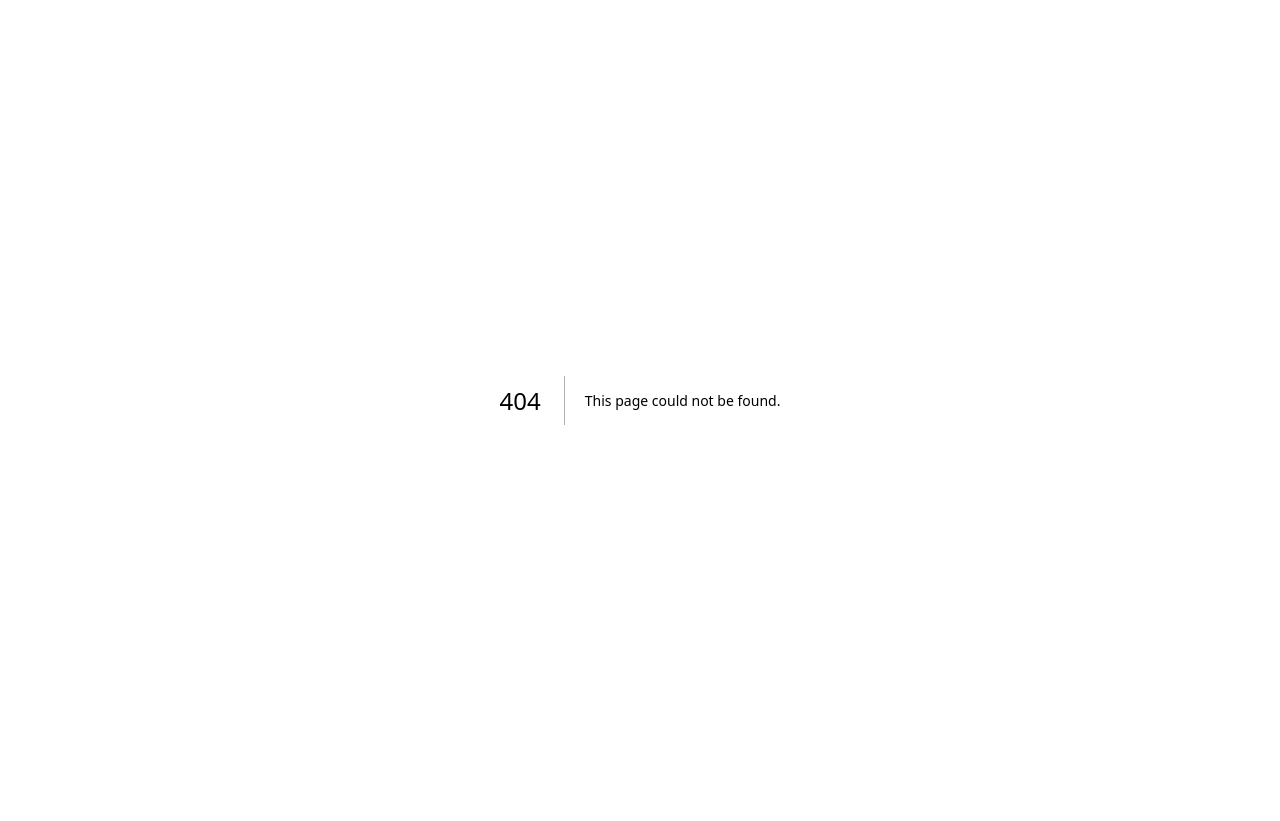
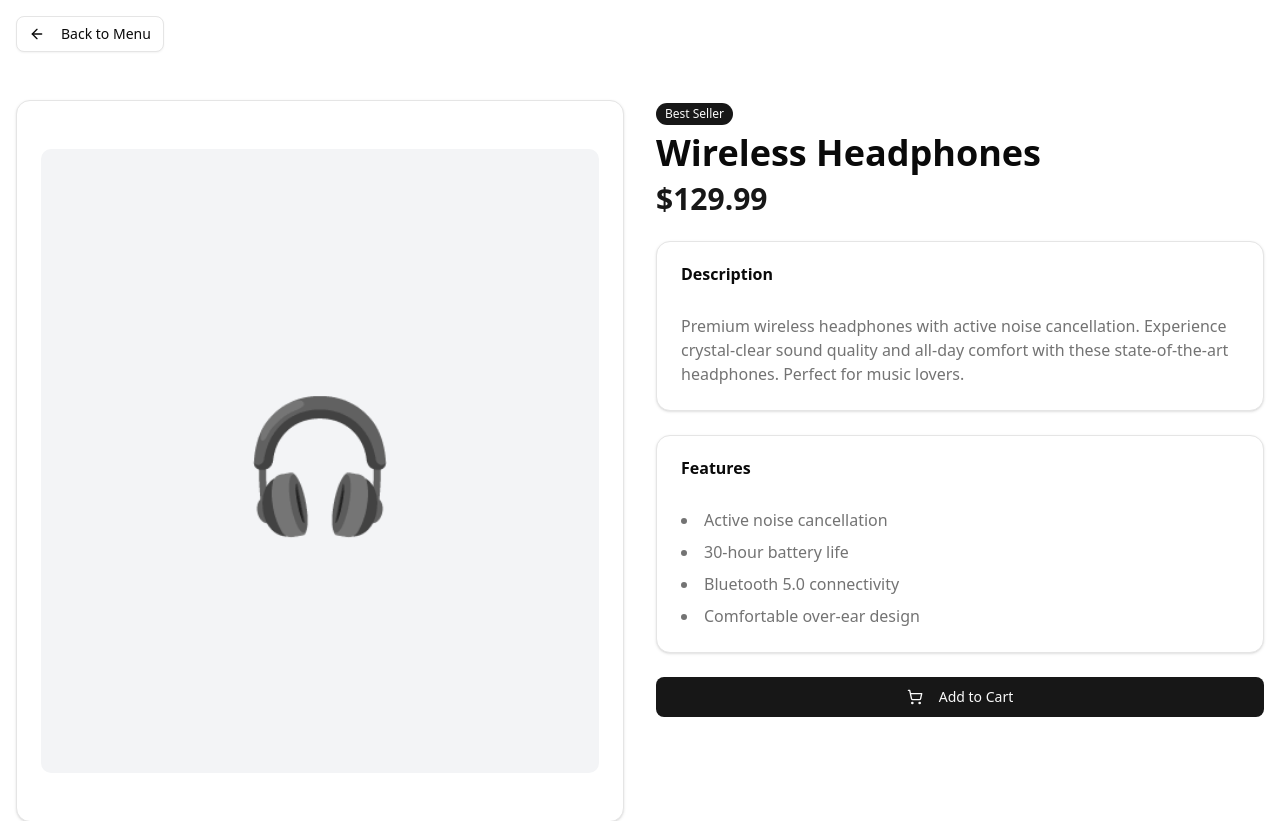
Before and after one commit to Armadillidiid/view-transition-demos, a Next.js app: page /1-pagination in a window 1280 px wide. Before the commit this address had no page. Shown: the top 821 px of the page. Before the commit the page ends 800 px from the top, so only its background shows below. Built offline with nearby package versions, Linux system fonts and the light colour scheme.

Commit message:
feat: add pagination page

```diff
--- /dev/null
+++ b/app/1-pagination/page.tsx
@@ -0,0 +1,149 @@
+"use client";
+
+import Link from "next/link";
+import { useState } from "react";
+import { Button } from "@/components/ui/button";
+import {
+  Card,
+  CardContent,
+  CardDescription,
+  CardHeader,
+  CardTitle,
+} from "@/components/ui/card";
+import { Badge } from "@/components/ui/badge";
+import {
+  Pagination,
+  PaginationContent,
+  PaginationItem,
+  PaginationLink,
+  PaginationNext,
+  PaginationPrevious,
+} from "@/components/ui/pagination";
+import { ArrowLeft, ShoppingCart } from "lucide-react";
+import { products } from "@/lib/products";
+
+const Page = () => {
+  const [currentPage, setCurrentPage] = useState(1);
+  const currentProduct = products[currentPage - 1];
+  const totalPages = products.length;
+
+  const handlePageChange = (page: number) => {
+    if (page >= 1 && page <= totalPages) {
+      setCurrentPage(page);
+    }
+  };
+  return (
+    <div className="min-h-screen flex flex-col">
+      {/* Back Button */}
+      <div className="p-4">
+        <Button variant="outline" asChild>
+          <Link href="/">
+            <ArrowLeft className="mr-2 h-4 w-4" />
+            Back to Menu
+          </Link>
+        </Button>
+      </div>
+
+      {/* Main Content - Two Column Layout */}
+      <div className="flex-1 container mx-auto px-4 py-8">
+        <div className="grid grid-cols-1 md:grid-cols-2 gap-8">
+          {/* Left Column - Product Image */}
+          <div className="flex items-center justify-center">
+            <Card className="w-full">
+              <CardContent className="p-6">
+                <div className="h-156 relative bg-gray-100 rounded-lg flex items-center justify-center">
+                  <span className="text-gray-400 text-9xl">
+                    {currentProduct.emoji}
+                  </span>
+                </div>
+              </CardContent>
+            </Card>
+          </div>
+
+          {/* Right Column - Product Details */}
+          <div className="flex flex-col gap-6">
+            <div>
+              {currentProduct.badge && (
+                <Badge className="mb-2">{currentProduct.badge}</Badge>
+              )}
+              <h1 className="text-4xl font-bold mb-2">{currentProduct.name}</h1>
+              <p className="text-3xl font-semibold text-primary">
+                ${currentProduct.price.toFixed(2)}
+              </p>
+            </div>
+
+            <Card>
+              <CardHeader>
+                <CardTitle>Description</CardTitle>
+              </CardHeader>
+              <CardContent>
+                <CardDescription className="text-base">
+                  {currentProduct.description}
+                </CardDescription>
+              </CardContent>
+            </Card>
+
+            <Card>
+              <CardHeader>
+                <CardTitle>Features</CardTitle>
+              </CardHeader>
+              <CardContent>
+                <ul className="list-disc list-inside space-y-2 text-muted-foreground">
+                  {currentProduct.features.map((feature, index) => (
+                    <li key={index}>{feature}</li>
+                  ))}
+                </ul>
+              </CardContent>
+            </Card>
+
+            <Button size="lg" className="w-full">
+              <ShoppingCart className="mr-2 h-5 w-5" />
+              Add to Cart
+            </Button>
+          </div>
+        </div>
+      </div>
+
+      {/* Footer - Pagination */}
+      <div className="border-t py-6">
+        <Pagination>
+          <PaginationContent>
+            <PaginationItem>
+              <PaginationPrevious
+                onClick={() => handlePageChange(currentPage - 1)}
+                className={
+                  currentPage === 1
+                    ? "pointer-events-none opacity-50"
+                    : "cursor-pointer"
+                }
+              />
+            </PaginationItem>
+            {Array.from({ length: totalPages }, (_, i) => i + 1).map((page) => (
+              <PaginationItem key={page}>
+                <PaginationLink
+                  onClick={() => handlePageChange(page)}
+                  isActive={page === currentPage}
+                  className="cursor-pointer"
+                >
+                  {page}
+                </PaginationLink>
+              </PaginationItem>
+            ))}
+            <PaginationItem>
+              <PaginationNext
+                onClick={() => handlePageChange(currentPage + 1)}
+                className={
+                  currentPage === totalPages
+                    ? "pointer-events-none opacity-50"
+                    : "cursor-pointer"
+                }
+              />
+            </PaginationItem>
+          </PaginationContent>
+        </Pagination>
+      </div>
+    </div>
+  );
+};
+
+export default Page;
--- a/app/page.tsx
+++ b/app/page.tsx
@@ -17,7 +17,7 @@ export default function Home() {
                 size: "none",
                 className: "text-xl",
               })}
-              href=""
+              href="/1-pagination"
             >
               1. Pagination
             </Link>
--- /dev/null
+++ b/lib/products.ts
@@ -0,0 +1,87 @@
+export interface Product {
+  id: number;
+  name: string;
+  price: number;
+  description: string;
+  badge?: string;
+  features: string[];
+  emoji: string;
+}
+
+export const products: Product[] = [
+  {
+    id: 1,
+    name: "Wireless Headphones",
+    price: 129.99,
+    description:
+      "Premium wireless headphones with active noise cancellation. Experience crystal-clear sound quality and all-day comfort with these state-of-the-art headphones. Perfect for music lovers.",
+    badge: "Best Seller",
+    features: [
+      "Active noise cancellation",
+      "30-hour battery life",
+      "Bluetooth 5.0 connectivity",
+      "Comfortable over-ear design",
+    ],
+    emoji: "🎧",
+  },
+  {
+    id: 2,
+    name: "Smart Watch Pro",
+    price: 299.99,
+    description:
+      "Advanced smartwatch with health tracking and fitness monitoring. Stay connected and track your fitness goals with this feature-packed wearable device. Water-resistant and built to last.",
+    badge: "New Arrival",
+    features: [
+      "Heart rate monitoring",
+      "GPS tracking",
+      "Water-resistant up to 50m",
+      "7-day battery life",
+    ],
+    emoji: "⌚",
+  },
+  {
+    id: 3,
+    name: "Laptop Backpack",
+    price: 79.99,
+    description:
+      "Durable and stylish backpack designed for laptops up to 17 inches. Multiple compartments keep your tech and accessories organized. Perfect for commuters, students, and travelers.",
+    badge: "Popular",
+    features: [
+      "Fits laptops up to 17 inches",
+      "Water-resistant material",
+      "Multiple storage compartments",
+      "Ergonomic padded straps",
+    ],
+    emoji: "🎒",
+  },
+  {
+    id: 4,
+    name: "Mechanical Keyboard",
+    price: 159.99,
+    description:
+      "Professional mechanical keyboard with customizable RGB lighting. Tactile switches provide satisfying feedback for typing and gaming. Built with premium materials for durability.",
+    badge: "Gaming",
+    features: [
+      "Mechanical switches",
+      "Customizable RGB lighting",
+      "Programmable macro keys",
+      "Braided USB cable",
+    ],
+    emoji: "⌨️",
+  },
+  {
+    id: 5,
+    name: "Portable Charger",
+    price: 49.99,
+    description:
+      "High-capacity portable charger with fast charging technology. Keep your devices powered throughout the day. Compact design makes it perfect for travel and daily use.",
+    badge: "Essential",
+    features: [
+      "20,000mAh capacity",
+      "Fast charging support",
+      "Dual USB ports",
+      "LED battery indicator",
+    ],
+    emoji: "🔋",
+  },
+];
```
